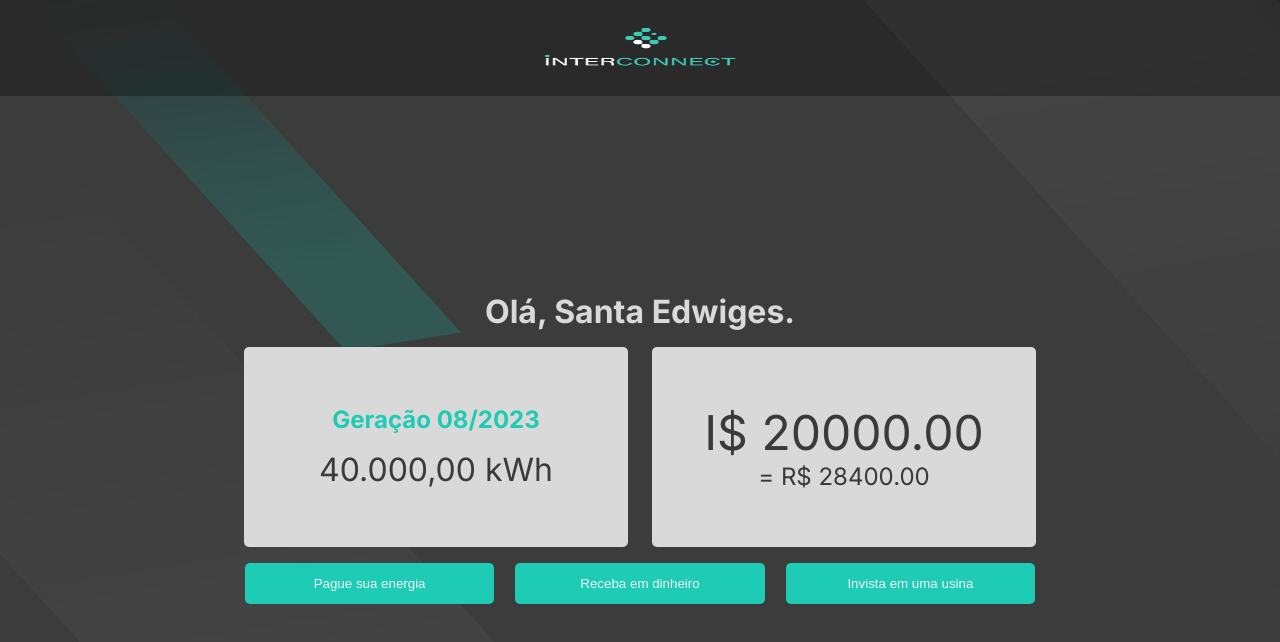
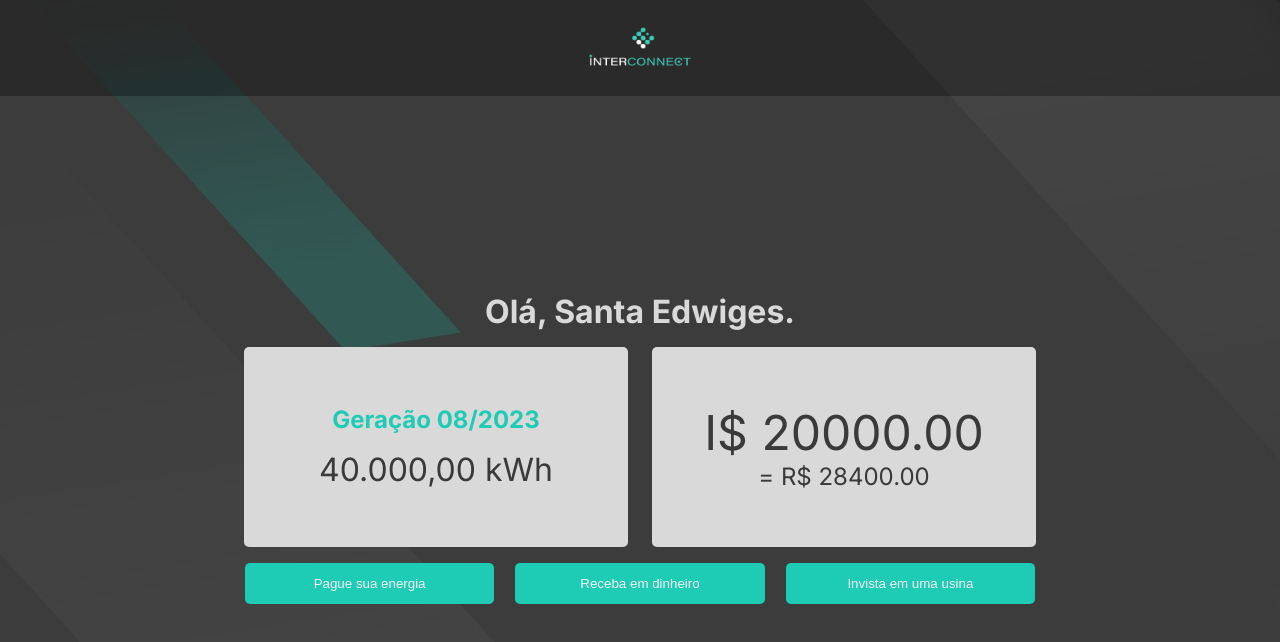
Before and after one commit to caiokronuz/interabank, a Next.js app: page / in a window 1280 px wide. Shown: the top 642 px of the page. Built offline with nearby package versions, Linux system fonts and the light colour scheme.

Commit message:
Melhorado a responsividade da logo no cabecalho

```diff
--- a/src/app/page.module.scss
+++ b/src/app/page.module.scss
@@ -15,7 +15,7 @@
     height: 12%;
 
     img{
-      width: 20%;
+      width: 30%;
       height: 100%;
     }
   }
@@ -113,7 +113,7 @@
   .main {
     .header{
       img{
-        width: 28%;
+        width: 20%;
       }
     }
     .page{
@@ -177,7 +177,7 @@
   .main {
     .header{
       img{
-        width: 15%;
+        width: 8%;
       }
     }
     .page{
@@ -205,7 +205,7 @@
   .main {
     .header{
       img{
-        width: 10%;
+        width: 7%;
       }
     }
     .page{
@@ -227,6 +227,7 @@
           button{
             width: 30%;
             height: 5vh;
+            font-size: 1.2em;
           }
         }
       }
```
